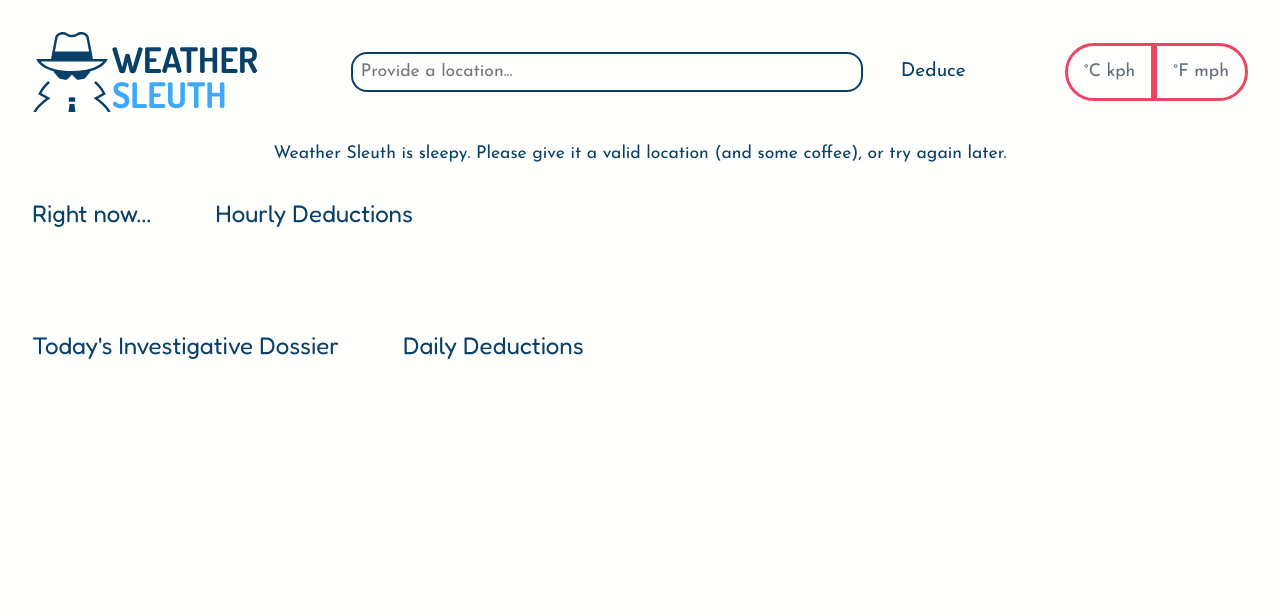
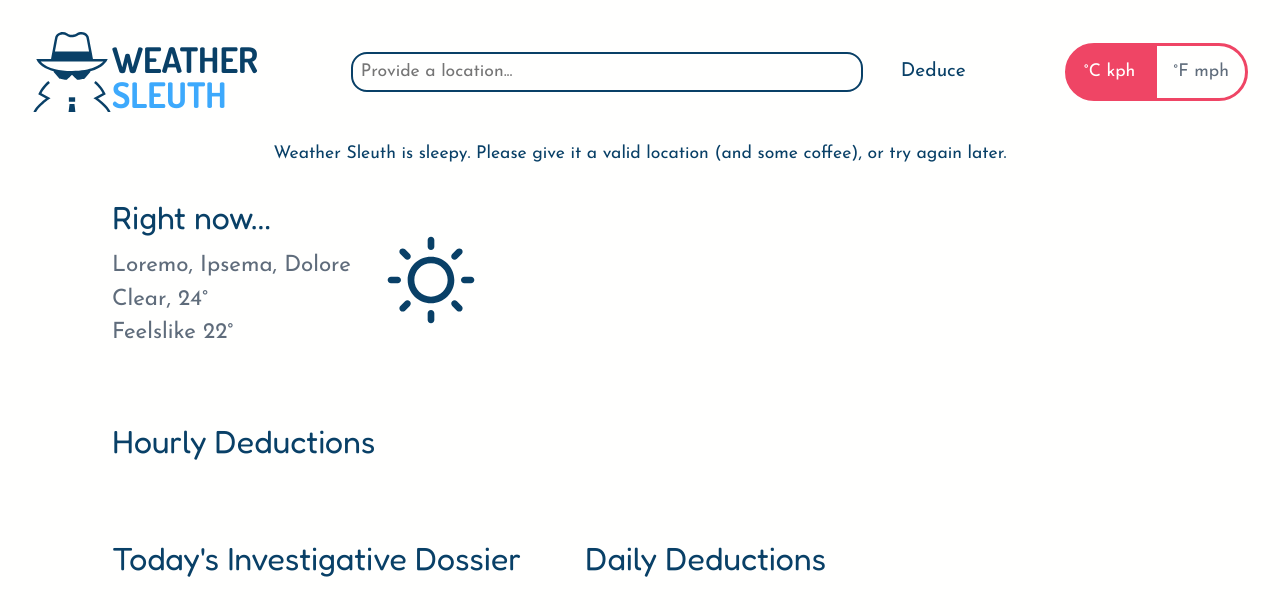
Before and after one commit to mell62/weather-app, a website built with webpack: page src/index.html in a window 1280 px wide. Built offline with nearby package versions, Linux system fonts and the light colour scheme; no server answers.

Commit message:
Add some default content

```diff
--- a/src/index.html
+++ b/src/index.html
@@ -111,7 +111,7 @@
           </form>
           <div class="unit-btns">
             <button
-              class="celsius-btn unit-btn unit-btn-active unit-btn-day"
+              class="celsius-btn unit-btn unit-btn-active unit-btn-day unit-btn-active-day"
               disabled
             >
               °C kph</button
@@ -125,13 +125,50 @@
       <main class="parent-container">
         <div class="loading-interface">Loading...</div>
         <div class="current-weather-container">
-          <h1 class="current-header current-header-day">Right now...</h1>
-          <div class="current-weather-details">
-            <div class="current-location weather-attribute"></div>
-            <div class="current-condition weather-attribute"></div>
-            <div class="current-temperature weather-attribute"></div>
-            <div class="current-feelslike weather-attribute"></div>
+          <div class="current-weather-text">
+            <h1 class="current-header current-header-day">Right now...</h1>
+            <div class="current-weather-details">
+              <div class="current-location weather-attribute">
+                Loremo, Ipsema, Dolore
+              </div>
+              <div class="current-condition-row">
+                <div class="current-condition weather-attribute">Clear</div>
+                <div class="current-temperature weather-attribute">, 24°</div>
+              </div>
+              <div class="current-feelslike weather-attribute">
+                Feelslike 22°
+              </div>
+            </div>
           </div>
+          <svg
+            version="1.1"
+            xmlns="http://www.w3.org/2000/svg"
+            xmlns:xlink="http://www.w3.org/1999/xlink"
+            width="800px"
+            height="800px"
+            viewBox="0 0 96 96"
+            enable-background="new 0 0 96 96"
+            xml:space="preserve"
+            class="current-weather-icon current-weather-icon-day"
+          >
+            <g id="Base" display="none"></g>
+            <g id="Dibujo">
+              <path
+                d="M62.142,35.858c0.512,0,1.024-0.195,1.414-0.586l2.829-2.829c0.781-0.781,0.781-2.047,0-2.828
+c-0.781-0.781-2.048-0.781-2.828,0l-2.829,2.829c-0.781,0.781-0.781,2.047,0,2.828C61.118,35.663,61.63,35.858,62.142,35.858z
+ M30,48c0-1.104-0.896-2-2-2h-4c-1.104,0-2,0.896-2,2s0.896,2,2,2h4C29.104,50,30,49.104,30,48z M32.444,60.728l-2.829,2.829
+c-0.781,0.781-0.781,2.047,0,2.828c0.39,0.391,0.902,0.586,1.414,0.586c0.512,0,1.024-0.195,1.414-0.586l2.829-2.829
+c0.781-0.781,0.781-2.047,0-2.828C34.492,59.947,33.224,59.947,32.444,60.728z M32.444,35.272c0.39,0.391,0.902,0.586,1.414,0.586
+s1.024-0.195,1.414-0.586c0.781-0.781,0.781-2.047,0-2.828l-2.829-2.829c-0.78-0.781-2.048-0.781-2.828,0
+c-0.781,0.781-0.781,2.047,0,2.828L32.444,35.272z M48,30c1.104,0,2-0.896,2-2v-4c0-1.104-0.896-2-2-2s-2,0.896-2,2v4
+C46,29.104,46.896,30,48,30z M72,46h-4c-1.104,0-2,0.896-2,2s0.896,2,2,2h4c1.104,0,2-0.896,2-2S73.104,46,72,46z M63.556,60.728
+c-0.78-0.781-2.048-0.781-2.828,0c-0.781,0.781-0.781,2.047,0,2.828l2.829,2.829c0.39,0.391,0.902,0.586,1.414,0.586
+c0.512,0,1.023-0.195,1.414-0.586c0.781-0.781,0.781-2.047,0-2.828L63.556,60.728z M48,66c-1.104,0-2,0.896-2,2v4
+c0,1.104,0.896,2,2,2s2-0.896,2-2v-4C50,66.896,49.104,66,48,66z M48,34c-7.72,0-14,6.28-14,14s6.28,14,14,14s14-6.28,14-14
+S55.72,34,48,34z M48,58c-5.514,0-10-4.486-10-10s4.486-10,10-10s10,4.486,10,10S53.514,58,48,58z"
+              />
+            </g>
+          </svg>
         </div>
         <div class="hourly-weather-container">
           <h1 class="hourly-header hourly-header-day">Hourly Deductions</h1>
--- a/src/styles/style.css
+++ b/src/styles/style.css
@@ -39,7 +39,7 @@ main {
   flex-wrap: wrap;
   gap: 4rem;
   position: relative;
-  padding-top: 1rem;
+  padding: 1rem 5rem;
 }
 
 header {
@@ -221,7 +221,28 @@ h1 {
   color: var(--font-header-color-night);
 }
 
-.current-weather-container,
+.current-weather-container {
+  display: flex;
+}
+
+.current-header,
+.hourly-header,
+.todays-header,
+.daily-weather-header {
+  font-size: 2rem;
+  font-family: var(--font-header);
+  font-weight: 400;
+}
+
+.current-header-day {
+  color: var(--font-header-color-day);
+}
+
+.current-header-night {
+  color: var(--font-header-color-night);
+}
+
+.current-weather-text,
 .hourly-weather-container,
 .todays-weather-container,
 .daily-weather-container {
@@ -240,25 +261,31 @@ h1 {
   gap: 0.5rem;
 }
 
+.current-condition-row {
+  display: flex;
+}
+
+.current-location,
+.current-condition-row,
+.current-feelslike {
+  font-size: 1.4rem;
+}
+
+.current-weather-icon {
+  width: 10rem;
+  height: auto;
+}
+
+.current-weather-icon-day {
+  fill: var(--font-header-color-day);
+}
+
+.current-weather-icon-night {
+  fill: var(--font-header-color-night);
+}
+
 .current-weather-details {
   flex-direction: column;
-}
-
-.current-header,
-.hourly-header,
-.todays-header,
-.daily-weather-header {
-  font-size: 1.5rem;
-  font-family: var(--font-header);
-  font-weight: 400;
-}
-
-.current-header-day {
-  color: var(--font-header-color-day);
-}
-
-.current-header-night {
-  color: var(--font-header-color-night);
 }
 
 .hourly-weather-container {
```
